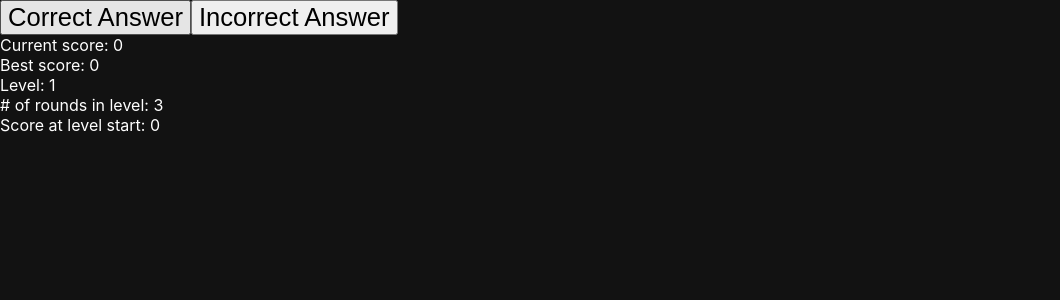
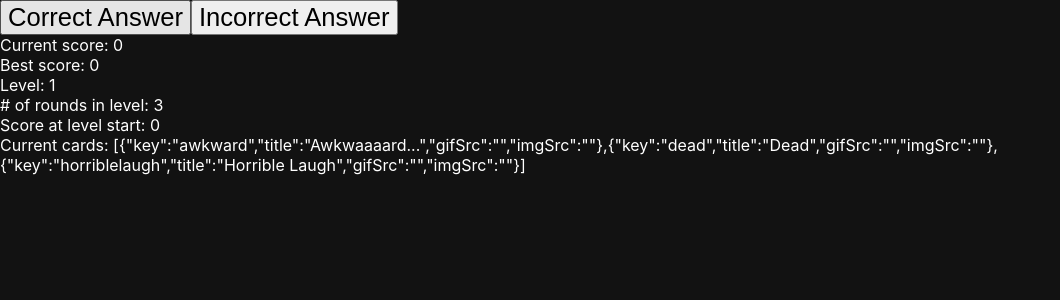
Before and after one commit to mihailthebuilder/what-gifs, a React (Create React App) app: page / in a window 1280 px wide. Shown: the top 300 px of the page, without its empty margins (0-1060 px from the left). Built offline with nearby package versions, Linux system fonts and the light colour scheme.

Commit message:
current cards rendering, but the shuffler doesnt work

```diff
--- a/src/App.js
+++ b/src/App.js
@@ -35,13 +35,14 @@ const App = () => {
     setLevelRounds(levelToCardNum(level));
   }, [level]);
 
-  /*
   const [currentCards, setCurrentCards] = useState(
     pickCards(levelRounds, CARD_DECK)
   );
   useEffect(() => {
-    setCurrentCards(levelRounds, CARD_DECK);
-  }, [levelRounds]);*/
+    setCurrentCards(pickCards(levelRounds, CARD_DECK));
+  }, [levelRounds]);
+
+  console.log(currentCards);
 
   return (
     <div>
@@ -56,6 +57,7 @@ const App = () => {
       <div>Level: {level}</div>
       <div># of rounds in level: {levelRounds}</div>
       <div>Score at level start: {scoreStartLevel}</div>
+      <div>Current cards: {JSON.stringify(currentCards)}</div>
     </div>
   );
 };
```
